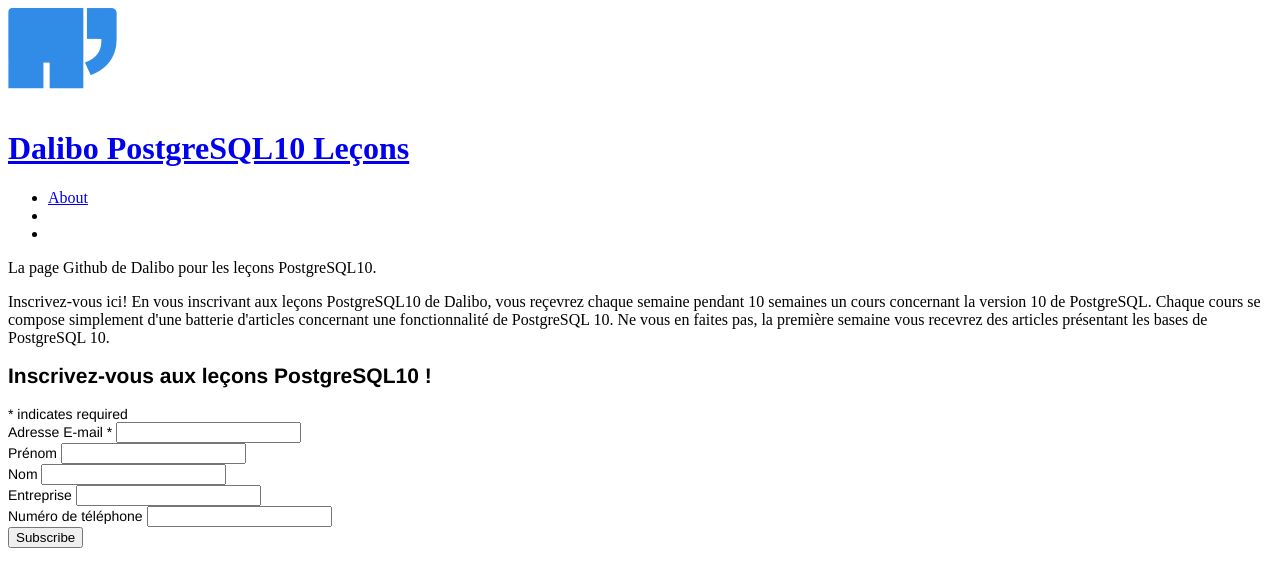
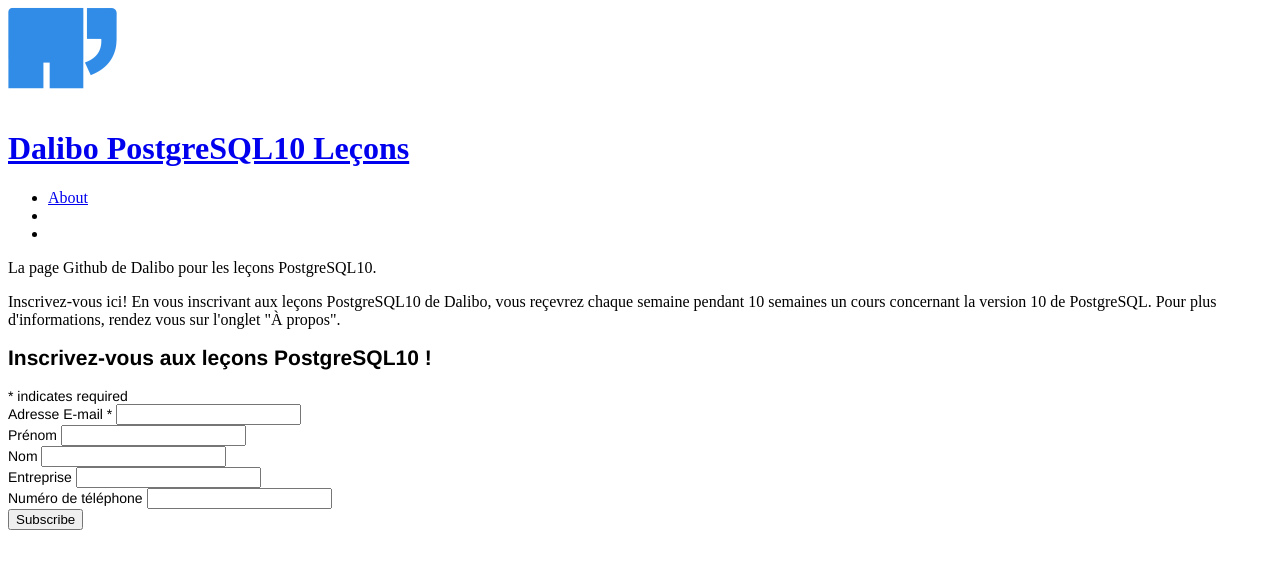
Before and after one commit to leorenc/Newsletter-PostgreSQL10, a Jekyll site: the page built from index.html, in a window 1280 px wide, cut to the strip 112-699 px from the top of the page. Built offline with Jekyll 4.4.1, drawn with Linux system fonts in a browser that asks for light colours; the list of posts is cut into pages by our own code; comment, search, counter and statistics services are not loaded.

Commit message:
Update _config.yml

```diff
--- a/_config.yml
+++ b/_config.yml
@@ -15,7 +15,8 @@
      <p>La page Github de Dalibo pour les leçons PostgreSQL10.</p>
 
      <p>Inscrivez-vous ici! En vous inscrivant aux leçons PostgreSQL10 de Dalibo, vous reçevrez chaque semaine pendant 10 semaines un cours concernant la version 10 de PostgreSQL.
-     Chaque cours se compose simplement d'une batterie d'articles concernant une fonctionnalité de PostgreSQL 10. Ne vous en faites pas, la première semaine vous recevrez des articles présentant les bases de PostgreSQL 10.</p>
+     Pour plus d'informations, rendez vous sur l'onglet "À propos". </p>
+
   header_text_feature_image:
   footer_text: >
 
```
